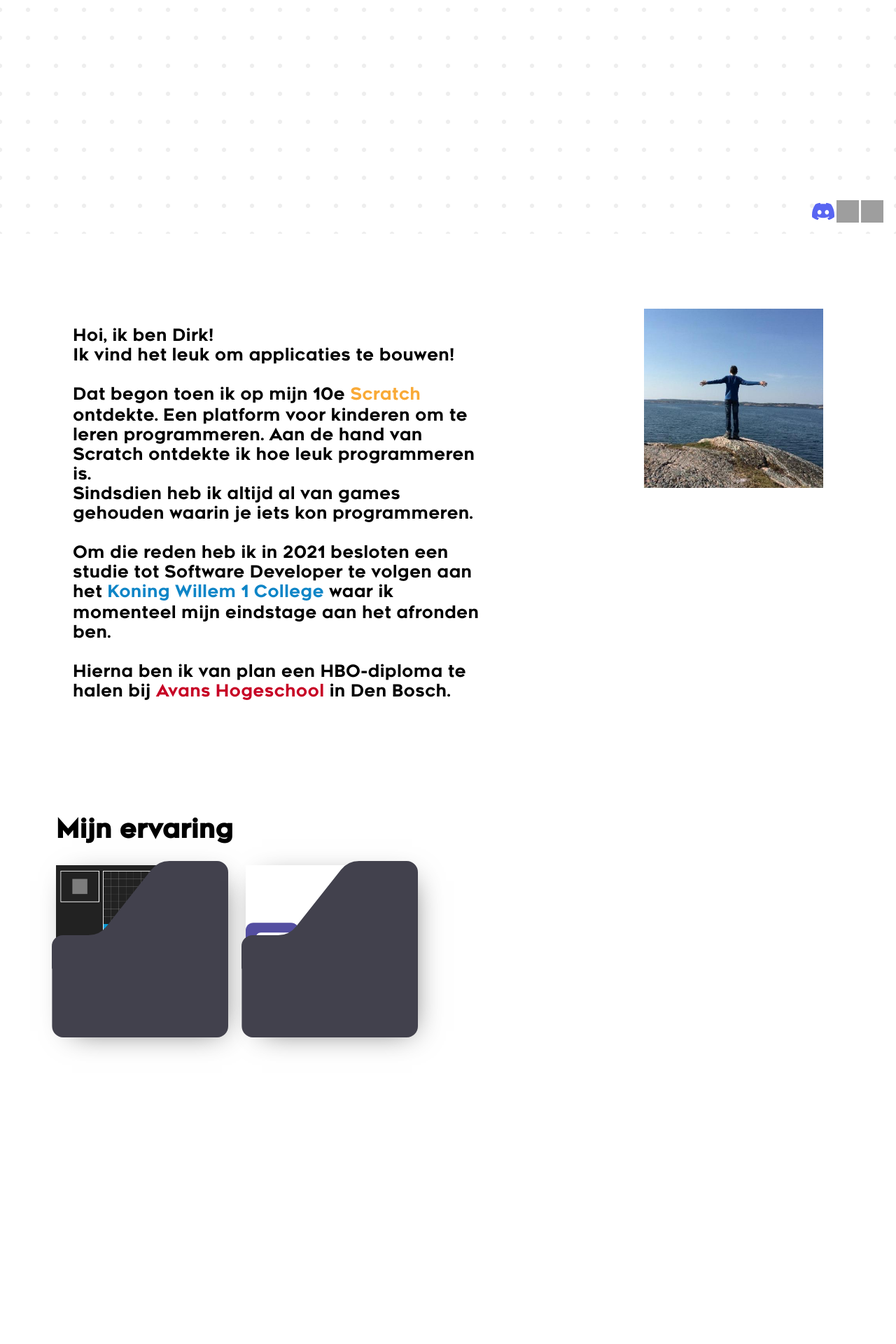
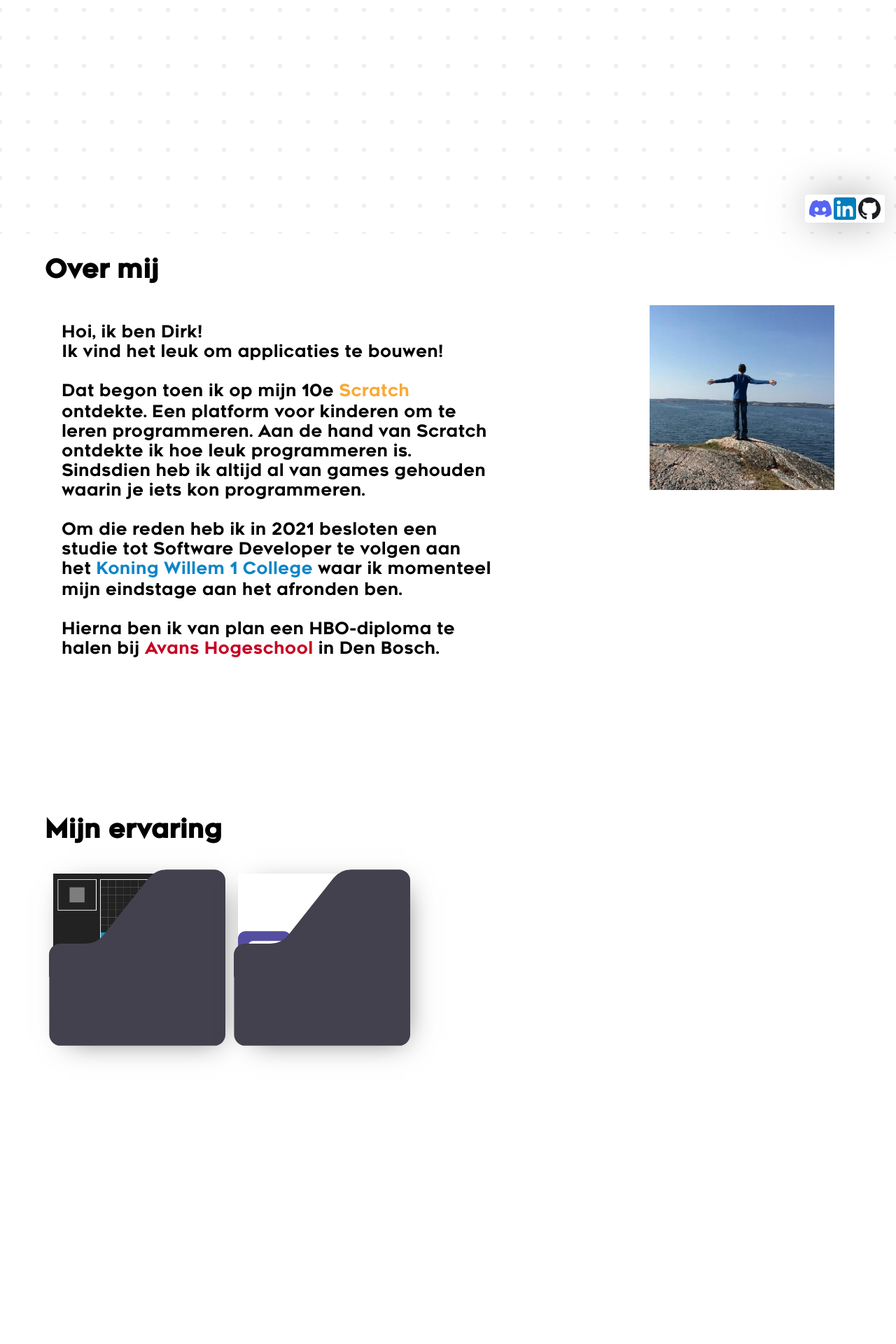
Before and after one commit to DirkieDurky/PortfolioV2, a PHP site: page / in a window 1280 px wide. Shown: the part 466-2386 px from the top of the page at 70% size. Run offline with PHP 8.4, Linux system fonts and the light colour scheme; style sheets or scripts are compiled from the project's sources; grey boxes are pictures that could not be loaded.

Commit message:
Improved responsibility and general
Also renamed some svgs

```diff
--- a/public/main.php
+++ b/public/main.php
@@ -1,3 +1,9 @@
+<!--
+TODO:
+Add English
+Fix bug with fadeout
+Make H1's clickable
+-->
 <!DOCTYPE html>
 <html lang="nl">
 
@@ -6,7 +12,7 @@
     <meta http-equiv="X-UA-Compatible" content="IE=edge">
     <meta name="viewport" content="width=device-width, initial-scale=1.0">
     <title>Dirk is Developer</title>
-    <link rel="icon" href="assets/df-logo.svg">
+    <link rel="icon" href="assets/df.svg">
 
     <link href="build/style.css" rel="stylesheet">
     <link href="build/title.css" rel="stylesheet">
@@ -32,6 +38,7 @@
         <span id="undertitle">Enthausiast en nieuwsgierig programmeur!</span>
     </section>
     <section id="about-me">
+        <h1>Over mij</h1>
         <div class="container">
             <div class="column" id="about-me-text">
                 <p>
@@ -51,23 +58,23 @@
                     <a id="kw1c" href="https://www.kw1c.nl/" target="_blank">Koning Willem 1 College</a> waar ik
                     momenteel mijn eindstage aan het afronden ben.<br>
                     <br>
-                    Hierna ben ik van plan een HBO-diploma te halen bij <a id="avans" href="https://www.avans.nl/"
-                        target="_blank">Avans
+                    Hierna ben ik van plan een HBO-diploma te halen bij <a id="avans" href="https://www.avans.nl/" target="_blank">Avans
                         Hogeschool</a> in Den Bosch.
                 </p>
             </div>
-            <div class="column">
+            <div class="column" id="about-me-image">
                 <img id="profile-picture" src="assets/profile-picture.jpg" alt="Profielfoto" />
             </div>
         </div>
     </section>
     <section id="experience">
         <h1>Mijn ervaring</h1>
+        <div class="experience-flex">
             <a class="experience-card no-select no-line" href="#tetris" alt="Tetris Playground">
                 <div class="background-box"></div>
                 <img src="assets/tetris-playground.png">
                 <div class="slide-box-container">
-                <div class="slide-box"></div>
+                    <img src="assets/folder.svg" class="slide-box"></img>
                 </div>
                 </img>
             </a>
@@ -75,18 +82,19 @@
                 <div class="background-box"></div>
                 <img src="assets/fyn-software.svg">
                 <div class="slide-box-container">
-                <div class="slide-box"></div>
+                    <img src="assets/folder.svg" class="slide-box"></img>
                 </div>
                 </img>
             </a>
+        </div>
         <div id="tetris" class="overlay">
             <a class="cancel" href="#experience"></a>
             <div class="experience-infocard">
                 <h2>Tetris</h2>
                 <a class="close no-select" href="#experience">×</a>
                 <div class="container">
-                    <div class="column">
-                        <p>
+                    <div class="column experience-text-column">
+                        <p class="experience-text">
                             In mijn vrije tijd speel ik graag Tetris. Daarom leek het me leuk om een website te
                             maken voor
                             mezelf om Tetris te oefenen. Ik heb de website zo gemaakt dat ik de regels van het spel
@@ -94,23 +102,19 @@
                             oefenen.
                         </p>
                     </div>
-                    <div class="column">
+                    <div class="column" id="tetris-demo-column">
                         <div id="tetris-iframe-container">
                             <iframe id="tetris-iframe" src="https://tetris.dirkdev.com/"></iframe>
                         </div>
                     </div>
                 </div>
-                <div id="link-container">
-                    <div class="experience-icon-wrapper">
-                        <a href="https://github.com/DirkieDurky/Tetris" class="experience-link no-line" target="_blank"
-                            title="Dit project is open source! Klik om naar de Github repository te gaan">
-                            <img id="github-logo" class="experience-icon" src="assets/github-logo.svg">
+                <div class="experience-links-container">
+                    <a href="https://github.com/DirkieDurky/Tetris" class="experience-link no-line" target="_blank" title="Dit project is open source! Klik om naar de Github repository te gaan">
+                        <img id="github-logo" class="experience-icon" src="assets/github.svg">
                     </a>
-                        <a href="https://tetris.dirkdev.com/" class="experience-link no-line" target="_blank"
-                            title="Dit project staat online! Klik om naar de website te gaan">
-                            <img id="website-icon" class="experience-icon" src="assets/website-icon.svg">
+                    <a href="https://tetris.dirkdev.com/" class="experience-link no-line" target="_blank" title="Dit project staat online! Klik om naar de website te gaan">
+                        <img id="website-icon" class="experience-icon" src="assets/website.svg">
                     </a>
-                    </div>
                 </div>
             </div>
         </div>
@@ -120,8 +124,8 @@
                 <h2>FYN</h2>
                 <a class="close no-select" href="#experience">×</a>
                 <div class="container">
-                    <div class="column" id="fyn-software-text-column">
-                        <p>
+                    <div class="column experience-text-column" id="fyn-software-text-column">
+                        <p class="experience-text">
                             Ik heb bij FYN Software 2 keer een half jaar stage mogen lopen. FYN Software stelt zich
                             op als een soort externe ICT-partner voor bedrijven, maar daar naast is het voornaamste
                             product dat ze voor die bedrijven maken FYN Software. Een Retail-pakket met daarin alles
@@ -136,13 +140,10 @@
                         </a>
                     </div>
                 </div>
-                <div id="link-container">
-                    <div class="experience-icon-wrapper">
-                        <a href="https://fyn.nl/" class="experience-link no-line" target="_blank"
-                            title="Klik om naar de website van FYN software te gaan">
-                            <img id="website-icon" class="experience-icon" src="assets/website-icon.svg">
+                <div class="experience-links-container">
+                    <a href="https://fyn.nl/" class="experience-link no-line" target="_blank" title="Klik om naar de website van FYN software te gaan">
+                        <img id="website-icon" class="experience-icon" src="assets/website.svg">
                     </a>
-                    </div>
                 </div>
             </div>
         </div>
@@ -152,8 +153,7 @@
         <div id="contact-icon-container">
             <div class="container">
                 <div class="column">
-                    <a class="no-line contact-link" href="https://discord.com/channels/@me/155367988328005632"
-                        target="_blank" tabindex="0">
+                    <a class="no-line contact-link" href="https://discord.com/channels/@me/155367988328005632" target="_blank" tabindex="0">
                         <img src="assets/discord.svg" alt="Discord logo" class="contact-icon">
                     </a>
                 </div>
--- a/src/about-me.scss
+++ b/src/about-me.scss
@@ -1,3 +1,5 @@
+#about-me {}
+
 #scratch {
     color: #F9AA37;
 }
--- a/src/contact.scss
+++ b/src/contact.scss
@@ -1,14 +1,17 @@
 #contact {
-    display: block;
+    position: relative;
+    min-height: 40vh;
+    display: flex;
+    flex-direction: column;
+    justify-content: end;
     text-align: center;
-    min-height: 61vh;
 }
 
 #contact-icon-container {
     height: 100%;
     display: flex;
+    justify-content: center;
     align-items: center;
-    justify-content: center;
 }
 
 .contact-icon {
--- a/src/experience.scss
+++ b/src/experience.scss
@@ -1,10 +1,14 @@
-#experience {
-    position: relative;
-    display: inline-block;
+.experience-flex {
+    display: flex;
+    justify-content: left;
+    align-items: left;
+    flex-wrap: wrap;
 }
 
 .experience-card {
     position: relative;
+    display: flex;
+    justify-content: center;
     width: 10em;
     height: 10em;
     color: black;
@@ -12,16 +16,13 @@
     -webkit-box-shadow: 10px 10px 40px -13px rgba(0, 0, 0, 0.61);
     -moz-box-shadow: 10px 10px 40px -13px rgba(0, 0, 0, 0.61);
     box-shadow: 10px 10px 40px -13px rgba(0, 0, 0, 0.61);
-    margin-right: 1em;
+    margin: 0.5em;
 }
 
 .experience-card>img {
     position: absolute;
     width: 10em;
     height: 10em;
-    transform: translate(-50%, -50%);
-    top: 50%;
-    left: 50%;
 }
 
 .background-box {
@@ -45,9 +46,6 @@
     position: absolute;
     width: 10.5em;
     height: 10.5em;
-    background-image: url("../assets/folder-icon.svg");
-    background-repeat: no-repeat;
-    background-size: 10.5em;
     z-index: 1;
     transform-origin: 0 0;
     transform: translate(-50%, -50%);
--- a/src/style.scss
+++ b/src/style.scss
@@ -5,7 +5,8 @@ html {
 body {
     background-color: #ffffff;
     font-family: Renogare-Regular;
-    margin: 0 5em;
+    margin: 0 5%;
+    overflow-x: hidden;
 }
 
 @font-face {
@@ -36,10 +37,11 @@ name {
 section {
     min-height: 100vh;
     min-width: 100%;
-    display: flex;
-    justify-content: center;
-    align-items: center;
     font-size: 1.5em;
+}
+
+h1 {
+    display: inline-block;
 }
 
 .no-select {
@@ -86,6 +88,8 @@ a:focus::after {
 
 .container {
     display: flex;
+    justify-content: center;
+    height: 100%;
     /* width: 70%; */
 }
 
@@ -103,9 +107,13 @@ a:focus::after {
 
 #noscript {
     position: fixed;
+    text-align: center;
     padding: 1em;
     background-color: white;
+    transform: translate(-50%);
+    left: 50%;
     top: 1em;
+    width: 75%;
     -webkit-box-shadow: 10px 10px 40px -13px rgba(0, 0, 0, 0.61);
     -moz-box-shadow: 10px 10px 40px -13px rgba(0, 0, 0, 0.61);
     box-shadow: 10px 10px 40px -13px rgba(0, 0, 0, 0.61);
@@ -120,11 +128,11 @@ a:focus::after {
 
 @keyframes noscript-slide {
     from {
-        transform: translate(0, -500%);
+        transform: translate(-50%, -500%);
     }
 
     to {
-        transform: none;
+        transform: translate(-50%);
     }
 }
 
@@ -136,6 +144,12 @@ a:focus::after {
     margin: 1em;
     height: 2em;
     justify-content: space-between;
+    padding: 0.25em;
+    background-color: white;
+    border-radius: 0.25em;
+    -webkit-box-shadow: 0px 0px 58px -8px rgba(0, 0, 0, 0.58);
+    -moz-box-shadow: 0px 0px 58px -8px rgba(0, 0, 0, 0.58);
+    box-shadow: 0px 0px 58px -8px rgba(0, 0, 0, 0.58);
 }
 
 .me-link-icon {
--- a/src/title.scss
+++ b/src/title.scss
@@ -2,6 +2,7 @@
     display: grid;
     justify-content: center;
     align-content: center;
+    margin: 0 -2.5em;
 }
 
 .titleLetter {
```
Also changed, not shown: other parts of src/experience.scss (+26 -14 lines), src/main.ts (+29 -0 lines), public/assets/df.svg (renamed from public/assets/df-logo.svg), public/assets/folder.svg (renamed from public/assets/folder-icon.svg), public/assets/github.svg (renamed from public/assets/github-logo.svg), public/assets/linkedin.svg (added), public/assets/website.svg (renamed from public/assets/website-icon.svg). Lines whose indentation alone changed are shown as unchanged.
